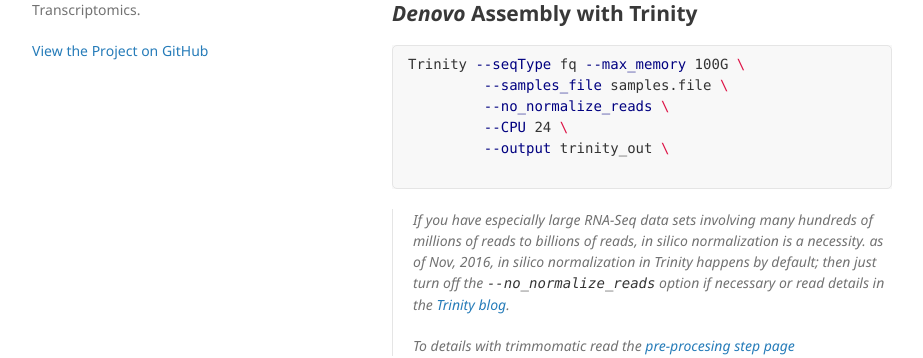
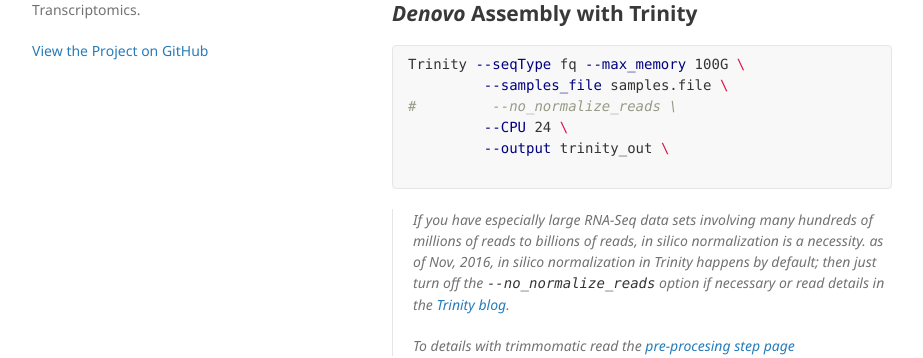
Before and after one commit to RJEGR/Transcriptomics, a Jekyll site: the page built from markdown/denovo-Assembly.md, in a window 1280 px wide and 900 px high, scrolled down 999 px. Shown: the part 162-520 px from the top of the window, without its empty margins (178-1101 px from the left). Built offline with Jekyll 4.4.1, drawn with Linux system fonts in a browser that asks for light colours.

Commit message:
Friday
normalization fixed

````diff
--- a/markdown/denovo-Assembly.md
+++ b/markdown/denovo-Assembly.md
@@ -42,7 +42,7 @@ Then, lets run the assembly including the trimmomatic step
 ```shell
 Trinity --seqType fq --max_memory 100G \
          --samples_file samples.file \
-         --no_normalize_reads \
+#         --no_normalize_reads \
          --CPU 24 \
          --output trinity_out \
 
````
